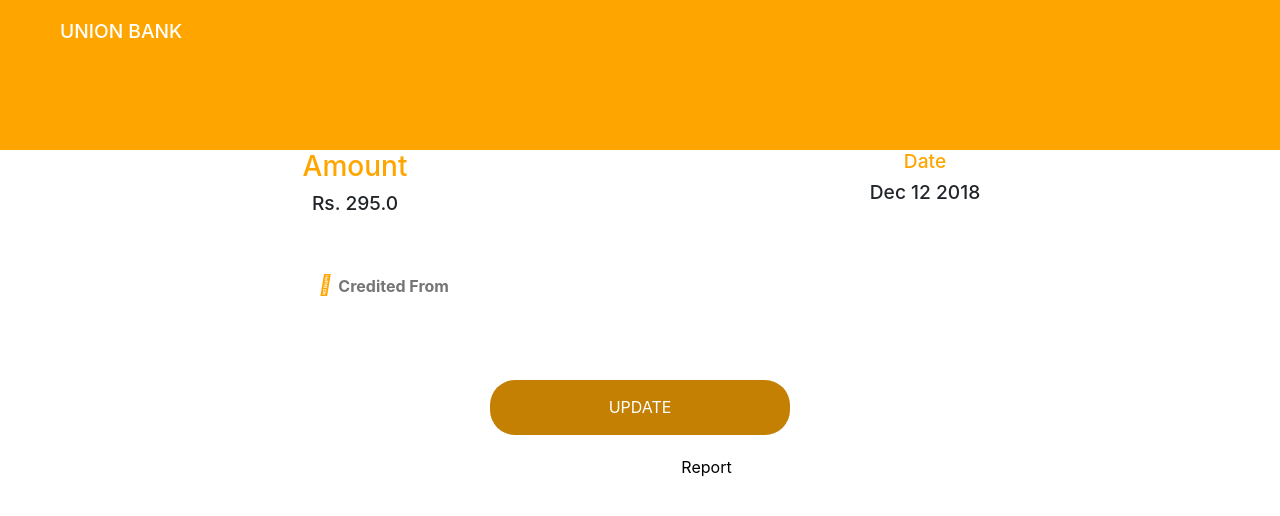
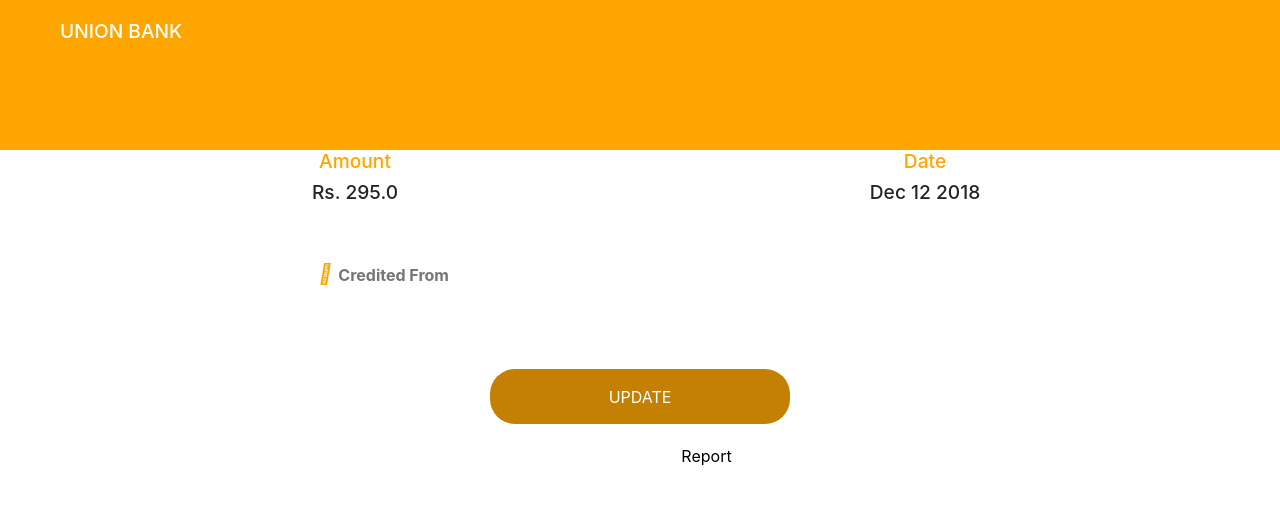
Before and after one commit to prateek1406/FinLit, a plain HTML site: page credit.html in a window 1280 px wide. Drawn offline with nearby package versions, Linux system fonts and the light colour scheme.

Commit message:
update credit.html

```diff
--- a/credit.html
+++ b/credit.html
@@ -37,12 +37,12 @@
 </div>
 
 <div class="container">
-    <div class="row">
-        <div class="col-xs-3 col-lg-6" style="text-align:center;">
-            <h3 style="color:orange;">Amount</h3>
+    <div class="row" style="height : auto">
+        <div class="col-6" style="text-align:center; height: auto; ">
+            <h3 style="color:orange;font-size:1.2em;">Amount</h3>
             <h1 style="font-size:1.2em;"> Rs. 295.0</h1>
         </div>
-        <div class="col-xs-3 col-lg-6" style="text-align:center;">
+        <div class="col-6" style="text-align:center; height: auto;">
                 <h3 style="color:orange;font-size:1.2em;">Date</h3>
                 <h1 style="font-size:1.2em;"> Dec 12 2018</h1>
         </div>
```
